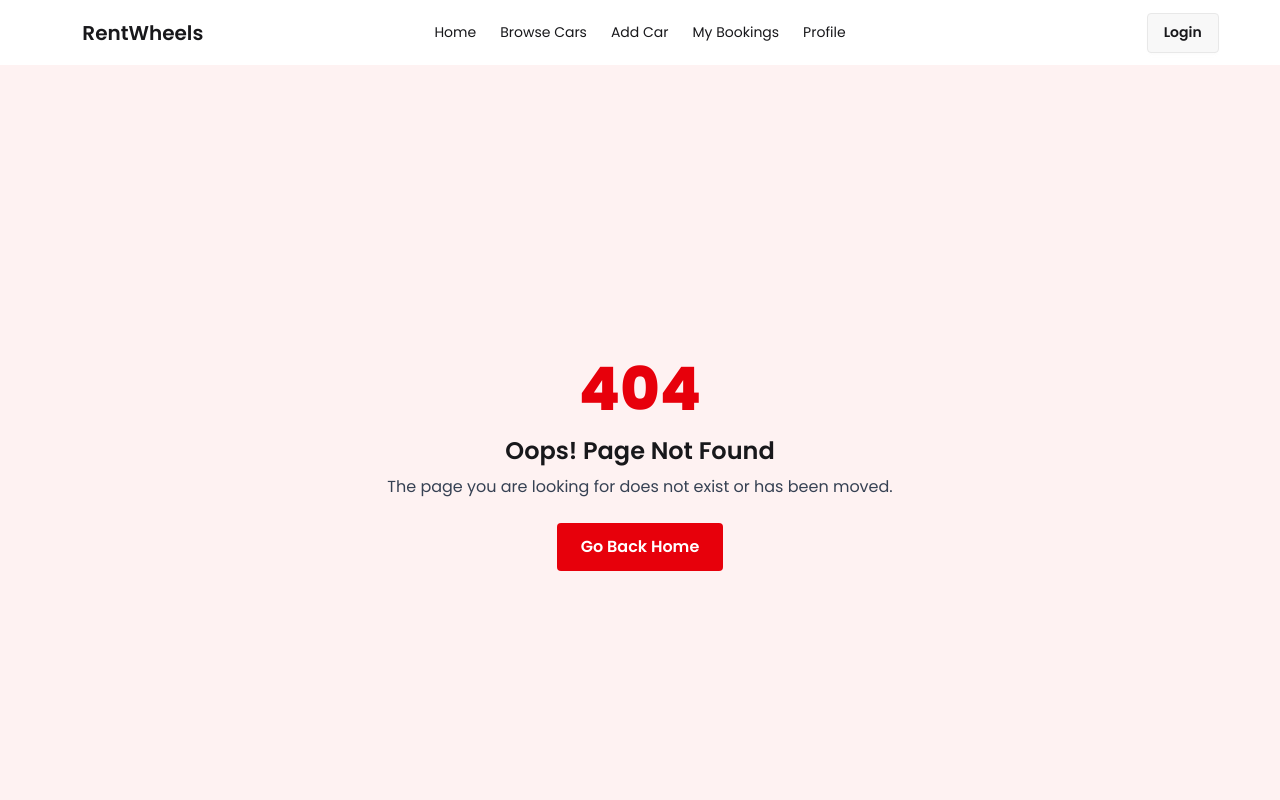
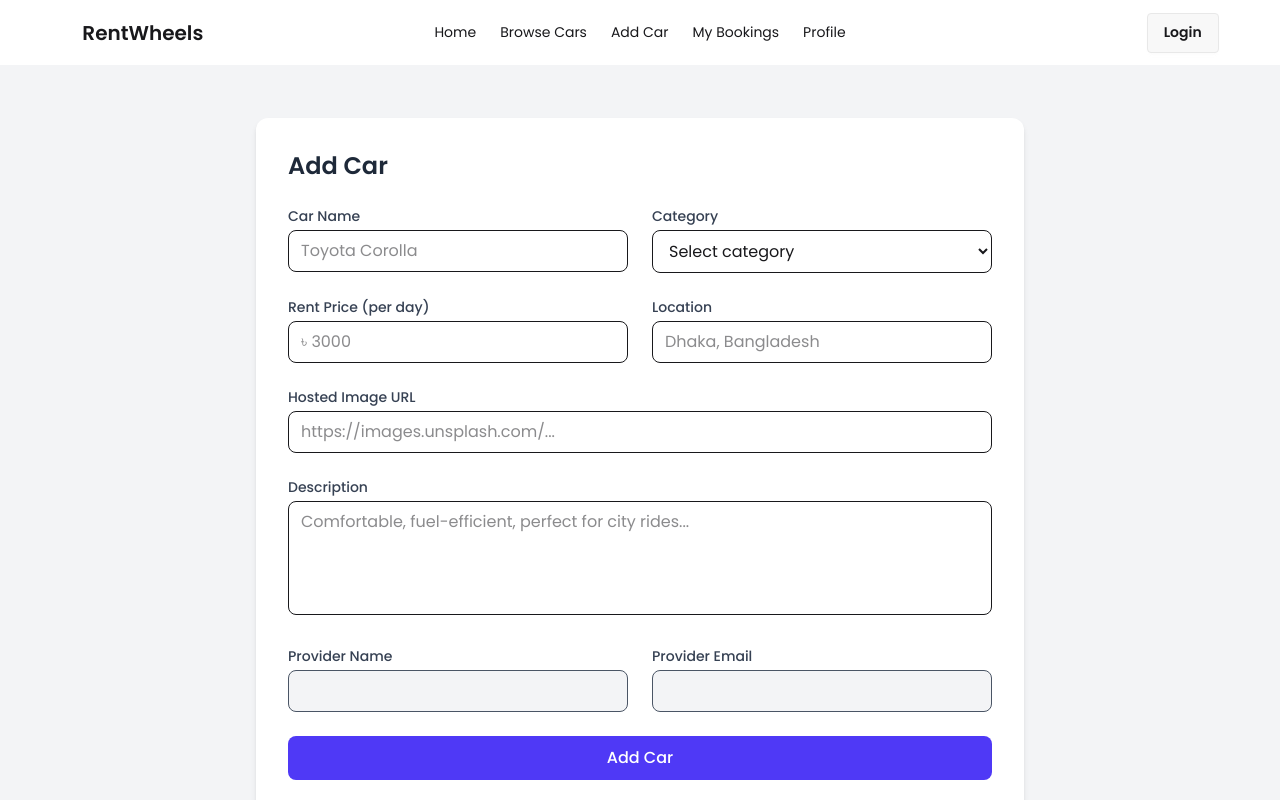
Before and after one commit to ShahinulRafi/rentwheels-frontend, a React (Vite) app: page /updateBookings/1 in a window 1280 px wide. Shown: the top 800 px of the page. Built offline with nearby package versions, Linux system fonts and the light colour scheme; no server answers.

Commit message:
update my bookings page

```diff
--- a/src/pages/MyBookings.jsx
+++ b/src/pages/MyBookings.jsx
@@ -1,17 +1,17 @@
 import React, { useContext, useEffect, useState } from "react";
 import CarCard from "../components/FeaturedCars/CarCard";
 import { AuthContext } from "../contexts/AuthContext";
+import { Link } from "react-router";
 
 const MyBookings = () => {
-
   const [myBookings, setMyBookings] = useState([]);
-  const {user} = useContext(AuthContext);
+  const { user } = useContext(AuthContext);
 
   useEffect(() => {
     fetch(`http://localhost:5000/myBookings?email=${user?.email}`)
-    .then(res => res.json())
-    .then(data => setMyBookings(data))
-    .catch(err => console.error(err));
+      .then((res) => res.json())
+      .then((data) => setMyBookings(data))
+      .catch((err) => console.error(err));
   }, [user?.email]);
 
   console.log(myBookings);
@@ -19,11 +19,69 @@ const MyBookings = () => {
     <div className="flex flex-col items-center my-10 md:mx-20">
       <title>My Bookings</title>
       <h2 className="text-3xl font-bold text-center my-8">My Cars</h2>
-      <div className="grid grid-cols-1 md:grid-cols-3 gap-6 w-full md:px-10 justify-items-center">
+      <div className="overflow-x-auto">
+        <table className="table">
+          {/* head */}
+          <thead>
+            <tr>
+              <th>
+                <label>
+                  <input type="checkbox" className="checkbox" />
+                </label>
+              </th>
+              <th>Name</th>
+              <th>Job</th>
+              <th>Favorite Color</th>
+              <th></th>
+            </tr>
+          </thead>
+          <tbody>
+            {/* row 1 */}
+            {myBookings.map((car) => (
+              <tr>
+                <th>
+                  <label>
+                    <input type="checkbox" className="checkbox" />
+                  </label>
+                </th>
+                <td>
+                  <div className="flex items-center gap-3">
+                    <div className="avatar">
+                      <div className="mask mask-squircle h-12 w-12">
+                        <img
+                          src={car?.imageURL}
+                          alt="Avatar Tailwind CSS Component"
+                        />
+                      </div>
+                    </div>
+                    <div>
+                      <div className="font-bold">{car?.displayName}</div>
+                      <div className="text-sm opacity-50">{car?.location}</div>
+                    </div>
+                  </div>
+                </td>
+                <td>
+                  {car?.category}
+                  <br />
+                  <span className="badge badge-ghost badge-sm">
+                    {car?.description}
+                  </span>
+                </td>
+                <td>{car?.price}</td>
+                <td className="flex gap-3">
+                  <Link to={`/updateBookings/${car?._id}`}><button className="btn btn-primary btn-xs">Edit</button></Link>
+                  <button className="btn btn-error btn-xs">Delete</button>
+                </td>
+              </tr>
+            ))}
+          </tbody>
+        </table>
+      </div>
+      {/* <div className="grid grid-cols-1 md:grid-cols-3 gap-6 w-full md:px-10 justify-items-center">
         {myBookings.map((car) => (
           <CarCard key={car.carId} car={car} />
         ))}
-      </div>
+      </div> */}
     </div>
   );
 };
--- /dev/null
+++ b/src/pages/UpdateBookings.jsx
@@ -0,0 +1,160 @@
+import React, { useContext, useEffect, useState } from "react";
+import { AuthContext } from "../contexts/AuthContext";
+import { useParams } from "react-router";
+import axios from "axios";
+
+const UpdateBookings = () => {
+  const { user } = useContext(AuthContext);
+  const { id } = useParams();
+  const [booking, setBooking] = useState();
+  console.log(id);
+  useEffect(() => {
+    axios
+      .get(`http://localhost:5000/myBookings/${id}`)
+      .then((res) => setBooking(res.data)); // asios e data property te response thake
+  }, [id]);
+
+  console.log(booking);
+  const handleUpdate = () => {};
+  return (
+    <div className="min-h-screen bg-gray-100 flex items-center justify-center px-4">
+      <div className="w-full max-w-3xl bg-white rounded-xl shadow-md p-6 md:p-8">
+        <h2 className="text-2xl font-semibold text-gray-800 mb-6">Add Car</h2>
+
+        <form
+          onSubmit={handleUpdate}
+          className="grid grid-cols-1 md:grid-cols-2 gap-6"
+        >
+          {/* Car Name */}
+          <div>
+            <label className="block text-sm font-medium text-gray-700 mb-1">
+              Car Name
+            </label>
+            <input
+              type="text"
+              name="name"
+              required
+              placeholder="Toyota Corolla"
+              className="w-full border rounded-lg px-3 py-2 focus:outline-none focus:ring-2 focus:ring-indigo-500"
+            />
+          </div>
+
+          {/* Category */}
+          <div>
+            <label className="block text-sm font-medium text-gray-700 mb-1">
+              Category
+            </label>
+            <select
+              name="category"
+              required
+              className="w-full border rounded-lg px-3 py-2 bg-white focus:outline-none focus:ring-2 focus:ring-indigo-500"
+            >
+              <option value="">Select category</option>
+              <option>Sedan</option>
+              <option>SUV</option>
+              <option>Hatchback</option>
+              <option>Luxury</option>
+              <option>Electric</option>
+            </select>
+          </div>
+
+          {/* Rent Price */}
+          <div>
+            <label className="block text-sm font-medium text-gray-700 mb-1">
+              Rent Price (per day)
+            </label>
+            <input
+              type="number"
+              name="price"
+              required
+              placeholder="৳ 3000"
+              className="w-full border rounded-lg px-3 py-2 focus:outline-none focus:ring-2 focus:ring-indigo-500"
+            />
+          </div>
+
+          {/* Location */}
+          <div>
+            <label className="block text-sm font-medium text-gray-700 mb-1">
+              Location
+            </label>
+            <input
+              type="text"
+              name="location"
+              required
+              placeholder="Dhaka, Bangladesh"
+              className="w-full border rounded-lg px-3 py-2 focus:outline-none focus:ring-2 focus:ring-indigo-500"
+            />
+          </div>
+
+          {/* Image URL */}
+          <div className="md:col-span-2">
+            <label className="block text-sm font-medium text-gray-700 mb-1">
+              Hosted Image URL
+            </label>
+            <input
+              type="url"
+              name="imageUrl"
+              required
+              placeholder="https://images.unsplash.com/..."
+              className="w-full border rounded-lg px-3 py-2 focus:outline-none focus:ring-2 focus:ring-indigo-500"
+            />
+          </div>
+
+          {/* Description */}
+          <div className="md:col-span-2">
+            <label className="block text-sm font-medium text-gray-700 mb-1">
+              Description
+            </label>
+            <textarea
+              rows="4"
+              name="description"
+              required
+              placeholder="Comfortable, fuel-efficient, perfect for city rides..."
+              className="w-full border rounded-lg px-3 py-2 resize-none focus:outline-none focus:ring-2 focus:ring-indigo-500"
+            ></textarea>
+          </div>
+
+          {/* Provider Name */}
+          <div>
+            <label className="block text-sm font-medium text-gray-700 mb-1">
+              Provider Name
+            </label>
+            <input
+              type="text"
+              name="providerName"
+              value={user?.displayName}
+              readOnly
+              className="w-full border rounded-lg px-3 py-2 bg-gray-100 text-gray-600 cursor-not-allowed"
+            />
+          </div>
+
+          {/* Provider Email */}
+          <div>
+            <label className="block text-sm font-medium text-gray-700 mb-1">
+              Provider Email
+            </label>
+            <input
+              value={user?.email}
+              type="email"
+              name="email"
+              readOnly
+              className="w-full border rounded-lg px-3 py-2 bg-gray-100 text-gray-600 cursor-not-allowed"
+            />
+          </div>
+
+          {/* Submit Button */}
+          <div className="md:col-span-2">
+            <button
+              type="submit"
+              className="w-full bg-indigo-600 hover:bg-indigo-700 text-white font-medium py-2.5 rounded-lg transition"
+            >
+              Add Car
+            </button>
+          </div>
+        </form>
+      </div>
+    </div>
+  );
+};
+
+export default UpdateBookings;
--- a/src/routes/router.jsx
+++ b/src/routes/router.jsx
@@ -11,6 +11,7 @@ import AddCar from "../pages/AddCar";
 import BrowseCars from "../pages/BrowseCars";
 import MyBookings from "../pages/MyBookings";
 import CarDetails from "../pages/CarDetails";
+import UpdateBookings from "../pages/UpdateBookings";
 const router = createBrowserRouter([
   {
     path: "/",
@@ -68,6 +69,10 @@ const router = createBrowserRouter([
         element: <MyBookings></MyBookings>,
       },
       {
+        path: "/updateBookings/:id",
+        element: <UpdateBookings></UpdateBookings>,
+      },
+      {
         path: "/*",
         element: <Error></Error>,
       },
```
